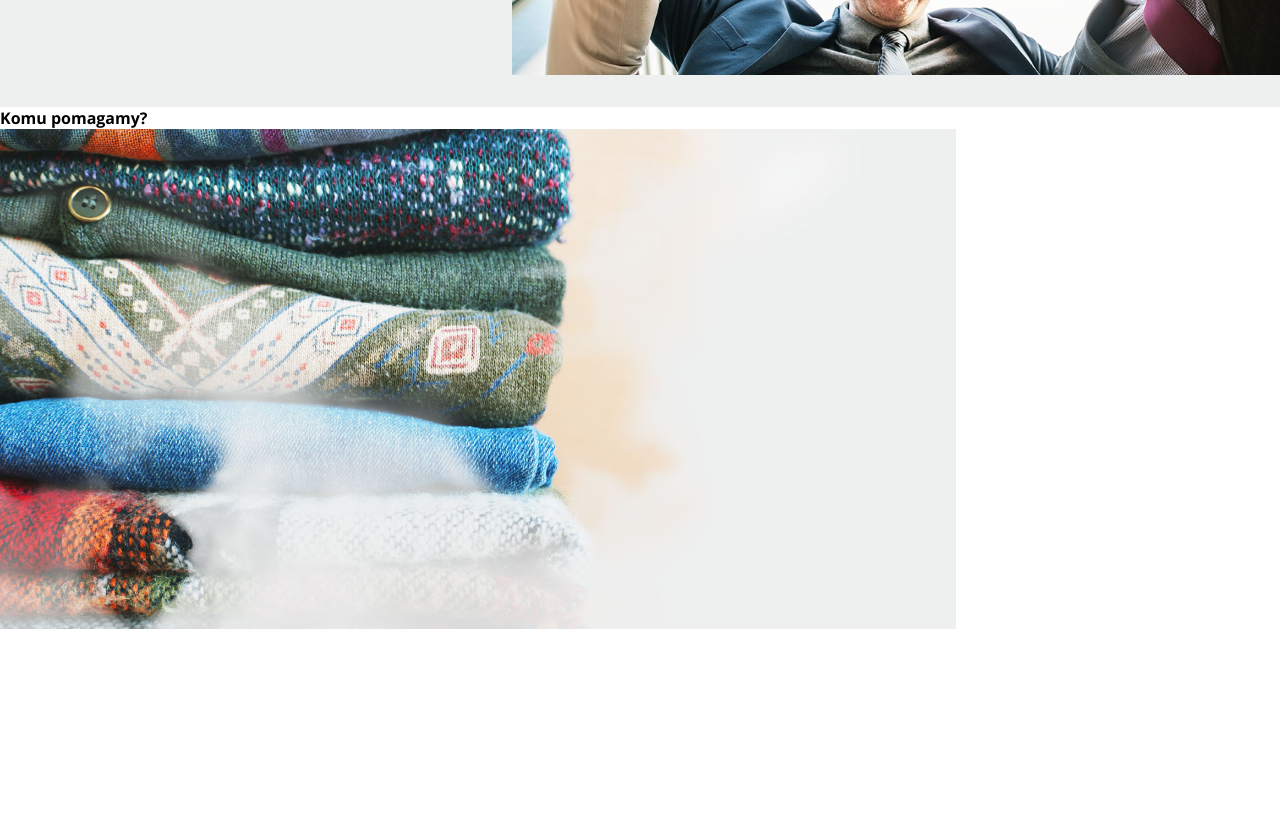
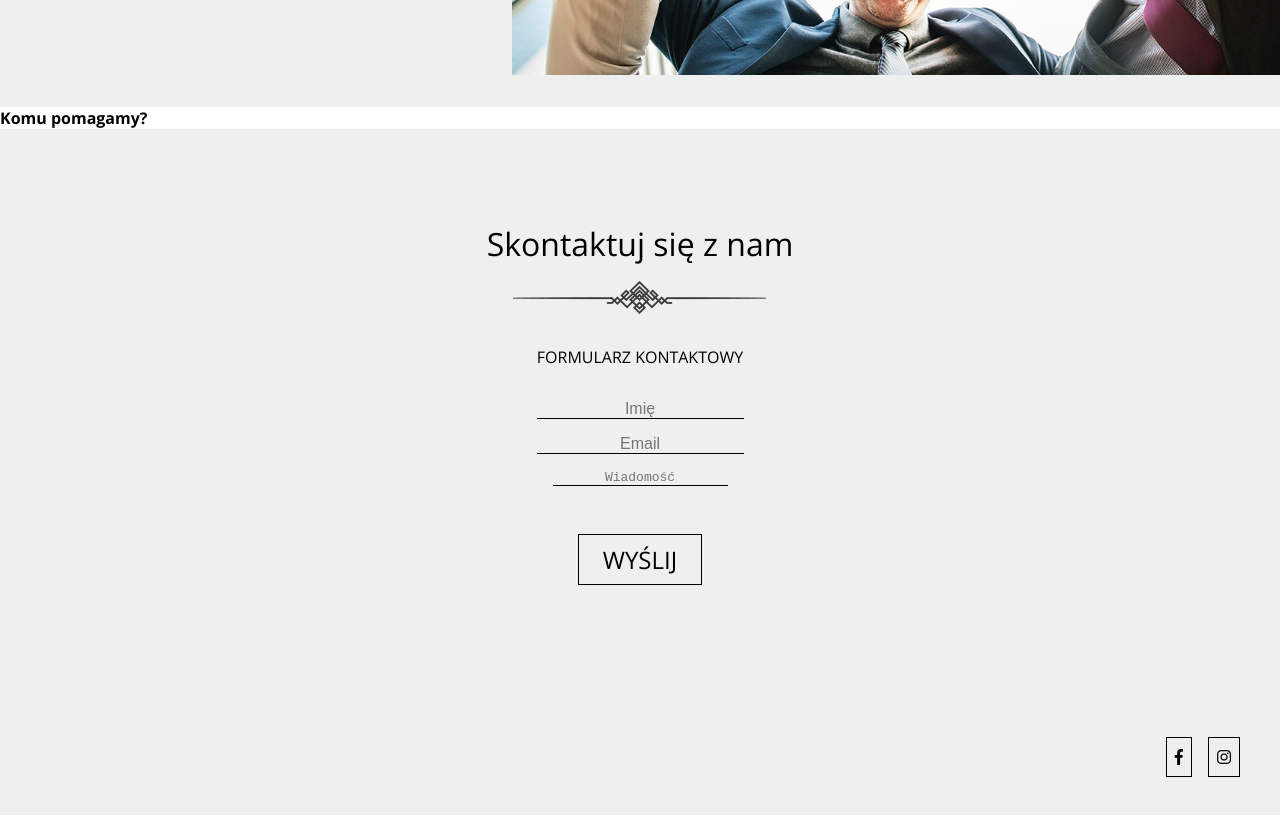
Before and after one commit to TomaszRej/giveYourStuffAway, a React (Create React App) app: page / in a window 1280 px wide. Shown: the part 1440-2255 px from the top of the page. Before the commit the page ends 2069 px from the top, so only its background shows below. Built offline with nearby package versions, Linux system fonts and the light colour scheme.

Commit message:
contact form created

```diff
--- a/src/components/Footer.js
+++ b/src/components/Footer.js
@@ -5,15 +5,84 @@
         super(props);
 
         this.state = {
-
+            name: '',
+            email: '',
+            message: '',
+            errors: []
         }
     }
+
+    handleChange = (e) => {
+        this.setState({
+            [e.target.name]: e.target.value,
+        })
+    };
+    handleSubmit = (e) => {
+        e.preventDefault();
+        const errors = this.state.errors.splice();
+        const errorMessage = 'Wypełnij pola formularza';
+
+        if(this.state.name.length === 0 ||this.state.email.length === 0 || this.state.message.length === 0){
+            errors.push(errorMessage);
+        }
+        if(errors.length !== 0){
+            this.setState({
+                errors: errors
+            })
+        }else {
+            this.setState({
+                errors: [],
+                name: '',
+                email: '',
+                message: ''
+            })
+        }
+
+    };
+
     render() {
-        return(
-        <section id='footer-section'>
+        const errors = this.state.errors[0];
+        return (
+            <section id='footer-section'>
+                <div className='footer-image'/>
+                <div className='footer-content'>
+                    <header>
+                        <h3>Skontaktuj się z nam</h3>
+                        <div className='footer-decoration'/>
+                    </header>
+                    <form onSubmit={this.handleSubmit} id='footer-form'>
+                        <h4>Formularz kontaktowy</h4>
+                        <div className='groupOfNameAndEmail'>
+                            <label htmlFor="nameInput" className="nameInput">
+                                <input type="text" id="nameInput" name='name' onChange={this.handleChange}
+                                       placeholder="Imię" value={this.state.name}/>
+                                <span className="label">Imię</span>
 
+                            </label>
+                            <label htmlFor="emailInput" className="emailInput">
+                                <input type="email" id="emailInput" name='email' onChange={this.handleChange}
+                                       placeholder="Email" value={this.state.email}/>
+                                <span className="label">Email</span>
 
-        </section>);
+                            </label>
+                        </div>
+                        <textarea placeholder='Wiadomość' rows='1' name='message' onChange={this.handleChange}
+                                  value={this.state.message}></textarea>
+                        <div className='errors'style={{display: this.state.errors.length !== 0 ? 'block' : 'none' }}>{errors}</div>
+                        <button type='submit'>Wyślij</button>
+                    </form>
+                    <div className='socialIcons'>
+                        <span className='socialIcon'>
+                            <i className="fab fa-facebook-f"/>
+                        </span>
+                        <span className='socialIcon'>
+                            <i className="fab fa-instagram"/>
+                        </span>
+
+                    </div>
+                </div>
+
+            </section>);
 
     }
 
--- a/src/sass/partials/_base.scss
+++ b/src/sass/partials/_base.scss
@@ -22,6 +22,15 @@
   }
 }
 
+input[type='text'],input[type='email'],textarea{
+    border:none;
+  background: transparent none;
+  box-shadow: none;
+  &:focus{
+    outline: none;
+  }
+}
+
 
 
 .container{
--- a/src/sass/partials/_footer.scss
+++ b/src/sass/partials/_footer.scss
@@ -1,19 +1,145 @@
 #footer-section {
-  //display: flex;
-  //height: 100vh;
-  background-image: url("./images/footer_bg_img.jpg");
-  background-repeat: no-repeat;
-  //background-size: 80%;
-  background-size: 90%;
-  //height: 1563px;
-  height: 500px;
-  width: 956px;
-  background-position: left;
   background-color: $secondaryBgColor;
+
   .footer-image {
-
+    background-image: url("./images/footer_bg_img.jpg");
+    background-repeat: no-repeat;
+    background-size: cover;
+    //height: 1563px;
+    height: 700px;
+    width: 956px;
+    background-position: left;
   }
   .footer-content {
-    //width: 50%;
+
+    display: flex;
+    flex-direction: column;
+    justify-content: center;
+    align-items: center;
+    height: 700px;
+    header {
+      margin-top: 2rem;
+      h3 {
+        font-size: 2rem;
+        font-weight: normal;
+      }
+      .footer-decoration {
+        background-image: url("./images/decoration.png");
+        height: 33px;
+        width: 253px;
+        margin: 1rem auto;
+      }
+    }
+    #footer-form {
+      width: 400px;
+      height: 400px;
+      display: flex;
+      flex-direction: column;
+      align-items: center;
+      margin-top: 1rem;
+      h4 {
+        font-weight: normal;
+        text-transform: uppercase;
+        text-align: left;
+      }
+      .groupOfNameAndEmail {
+        margin-top: 2rem;
+        text-align: center;
+      }
+      label{
+        .label {
+          display: none;
+        }
+        input {
+          border-bottom: 1px solid $primaryTextColor;
+          text-align: center;
+          display: block;
+          margin-bottom: 1rem;
+          &:focus {
+          }
+        }
+        //.border{
+        //  border-bottom: 1px solid $primaryTextColor;
+        //  background-color: pink;
+        //}
+      }
+
+      textarea {
+        resize: none;
+        text-align: center;
+        border-bottom: 1px solid $primaryTextColor;
+        margin-bottom: 2rem;
+
+      }
+      .errors{
+        color: red;
+        border: 1px solid red;
+        padding: 0.5rem;
+        border-radius: 5px;
+      }
+      button {
+        text-transform: uppercase;
+        font-size: 1.5rem;
+        padding: 0.5rem 1.5rem;
+        margin-top: 1rem;
+        background-color: transparent;
+        display: block;
+        //background-color: $primaryBgColor;
+        border: 1px solid $primaryTextColor;
+        &:hover {
+          // background-color: $secondaryBgColor;
+          // color: $secondaryBgColor;
+          border-bottom: 1px solid black;
+          box-shadow: 0 0 1.5rem rgba(0, 0, 0, .2);
+        }
+
+        &:focus {
+          border: 1px solid $primaryColor;
+          color: $primaryColor;
+        }
+      }
+
+    }
+    .socialIcons {
+      //margin-bottom: 2rem;
+      margin-right: 2rem;
+      align-self: flex-end;
+      .socialIcon {
+        border: 1px solid $primaryTextColor;
+        padding: 0.5rem;
+        margin:0.5rem;
+
+      }
+    }
   }
 }
+
+@media only screen and (max-width: 1330px) {
+  .footer-image {
+    display: none;
+  }
+}
+@media only screen and (min-width: 1330px) {
+  #footer-section{
+    display: flex;
+    input{
+     // display: inline;
+    }
+  }
+  .groupOfNameAndEmail {
+    display: flex;
+    margin-bottom: 2rem;
+    input{
+      margin-right:1rem;
+      text-align: left;
+
+    }
+  }
+  textarea {
+
+    text-align: left;
+  }
+  .footer-content{
+    margin-right: 10vw;
+  }
+}
```
